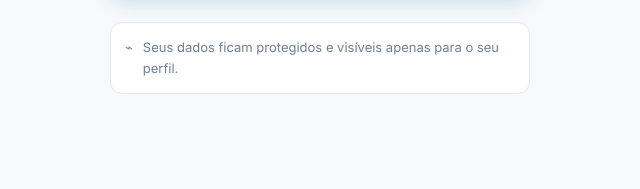
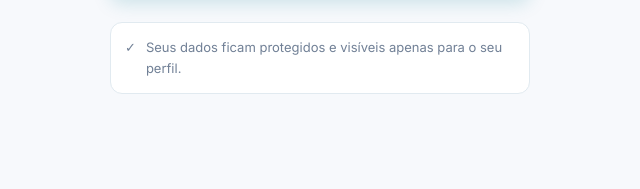
Before and after one commit to italogabriels4mini-ai/Atendimento-operacional-projeto-de-T.I, a website: page public/index.html in a window 1280 px wide. Shown: the part 570-759 px from the top of the page, 608-1248 px from the left. Drawn offline with Linux system fonts and the light colour scheme; no server answers.

Commit message:
mexendo no index

```diff
--- a/public/index.html
+++ b/public/index.html
@@ -53,7 +53,12 @@
           <button class="button primary full" type="submit">Criar minha conta <span>→</span></button>
           <p class="form-hint">Contas novas começam como cliente/funcionário.</p>
         </form>
-        <div class="auth-security"><span class="lock-icon">⌁</span> Seus dados ficam protegidos e visíveis apenas para o seu perfil.</div>
+
+<div class="auth-security">
+  <span class="lock-icon" aria-hidden="true">✓</span>
+  <span>Seus dados ficam protegidos e visíveis apenas para o seu perfil.</span>
+</div>
+
       </div>
     </section>
   </main>
```
